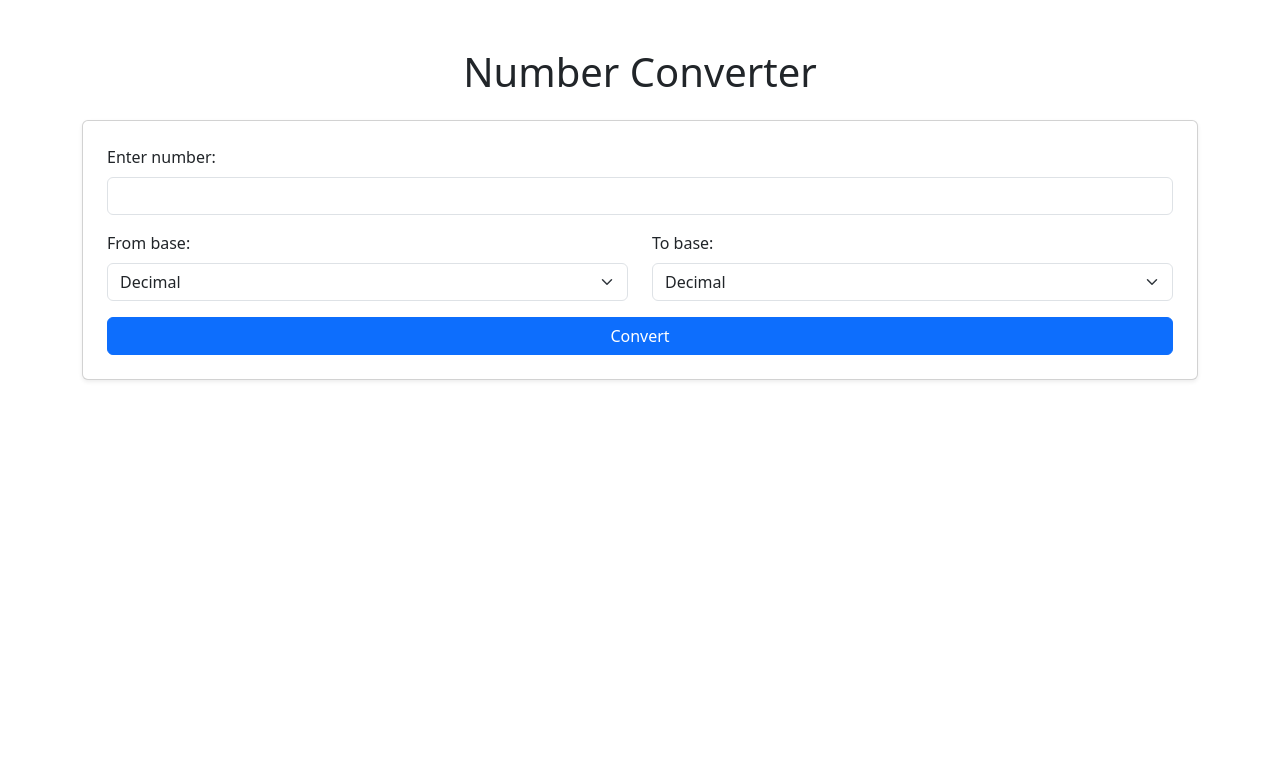
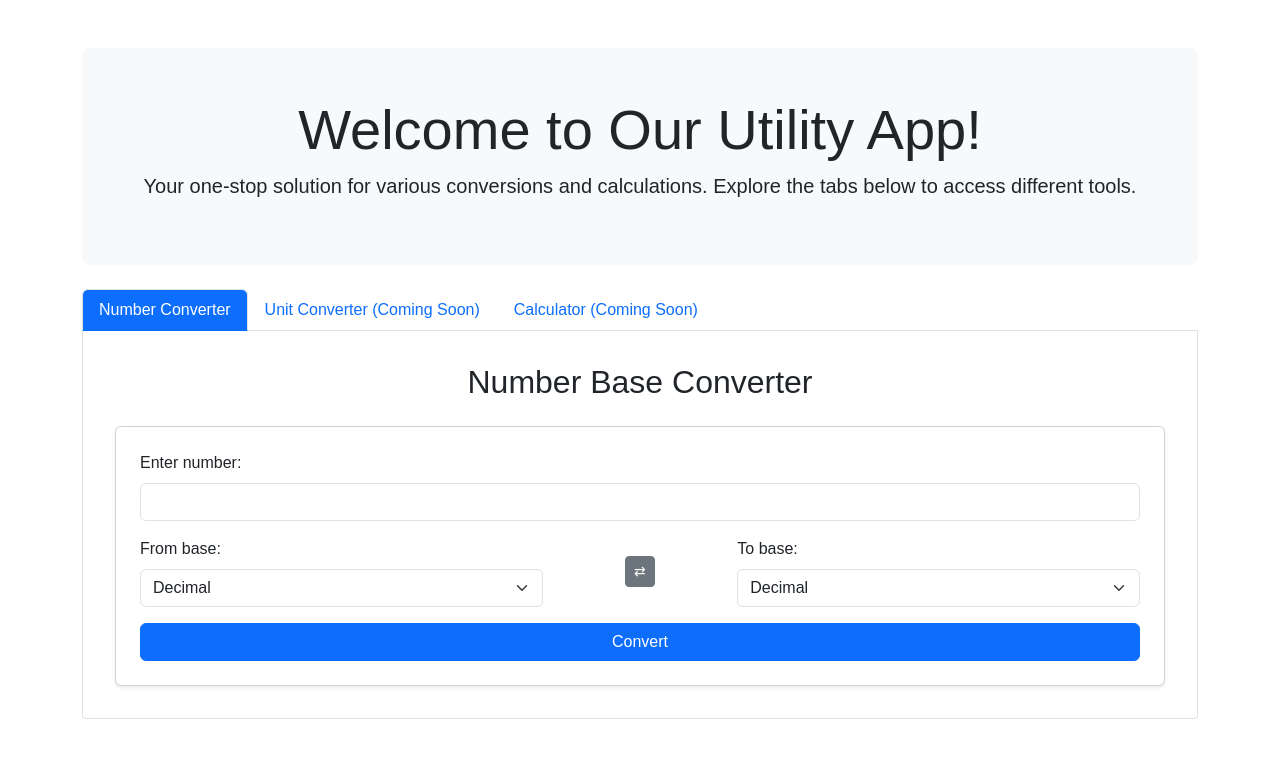
Before and after one commit to 000geid/base-conversion, a Django app: template django_app/apps/conversion_app/templates/index.html in a window 1280 px wide. Shown: the top 758 px of the page. Run offline with Django 4.2, Linux system fonts and the light colour scheme; the template is opened without the code that fills it, so the values that code supplies are empty; parts of the project's set-up code (start-up, migrations or seed data) failed here and were passed over.

Commit message:
everything

```diff
--- a/django_app/apps/conversion_app/templates/index.html
+++ b/django_app/apps/conversion_app/templates/index.html
@@ -1,60 +1,148 @@
+{% load i18n %}
 <!DOCTYPE html>
 <html>
 <head>
     <meta charset="utf-8">
     <meta name="viewport" content="width=device-width, initial-scale=1">
-    <title>Number Converter</title>
+    <title>{% trans "Number Converter" %}</title>
     <link href="https://cdn.jsdelivr.net/npm/bootstrap@5.3.0-alpha1/dist/css/bootstrap.min.css" rel="stylesheet">
+    <style>
+        body {
+            font-family: sans-serif;
+        }
+        .intro-section {
+            padding: 2rem 0;
+            background-color: #f8f9fa; /* Light grey background */
+            margin-bottom: 2rem;
+            border-radius: .25rem;
+        }
+        .nav-tabs .nav-link.active {
+            background-color: #0d6efd; /* Bootstrap primary blue */
+            color: white;
+            border-bottom-color: #0d6efd;
+        }
+        .nav-tabs .nav-link {
+            color: #0d6efd; /* Bootstrap primary blue for inactive tabs */
+        }
+        .tab-content {
+            border: 1px solid #dee2e6;
+            border-top: none;
+            padding: 2rem;
+            border-radius: 0 0 .25rem .25rem; /* Rounded bottom corners */
+            background-color: #fff; /* White background for tab content */
+        }
+    </style>
 </head>
 <body>
     <div class="container mt-5">
-        <h1 class="mb-4 text-center">Number Converter</h1>
+        <div class="intro-section text-center p-5 mb-4 bg-light rounded-3">
+            <h1 class="display-4">{% trans "Welcome to Our Utility App!" %}</h1>
+            <p class="lead">{% trans "Your one-stop solution for various conversions and calculations. Explore the tabs below to access different tools." %}</p>
+        </div>
+
+        <ul class="nav nav-tabs" id="myTab" role="tablist">
+            <li class="nav-item" role="presentation">
+                <button class="nav-link active" id="converter-tab" data-bs-toggle="tab" data-bs-target="#converter" type="button" role="tab" aria-controls="converter" aria-selected="true">{% trans "Number Converter" %}</button>
+            </li>
+            <li class="nav-item" role="presentation">
+                <button class="nav-link" id="unit-converter-tab" data-bs-toggle="tab" data-bs-target="#unit-converter" type="button" role="tab" aria-controls="unit-converter" aria-selected="false">{% trans "Unit Converter (Coming Soon)" %}</button>
+            </li>
+            <li class="nav-item" role="presentation">
+                <button class="nav-link" id="calculator-tab" data-bs-toggle="tab" data-bs-target="#calculator" type="button" role="tab" aria-controls="calculator" aria-selected="false">{% trans "Calculator (Coming Soon)" %}</button>
+            </li>
+        </ul>
+
+        <div class="tab-content" id="myTabContent">
+            <div class="tab-pane fade show active" id="converter" role="tabpanel" aria-labelledby="converter-tab">
+                <h2 class="mb-4 text-center">{% trans "Number Base Converter" %}</h2>
                 <form method="post" class="card p-4 shadow-sm">
                     {% csrf_token %}
                     <div class="mb-3">
-                <label for="number_input" class="form-label">Enter number:</label>
+                        <label for="number_input" class="form-label">{% trans "Enter number:" %}</label>
                         <input type="text" class="form-control" id="number_input" name="number_input" value="{{ number_input|default:'' }}">
                     </div>
 
-            <div class="row mb-3">
-                <div class="col-md-6">
-                    <label for="input_base" class="form-label">From base:</label>
+                    <div class="row mb-3 align-items-center">
+                        <div class="col-md-5">
+                            <label for="input_base" class="form-label">{% trans "From base:" %}</label>
                             <select class="form-select" id="input_base" name="input_base">
-                        <option value="decimal" {% if input_base_selected == 'decimal' %}selected{% endif %}>Decimal</option>
-                        <option value="binary" {% if input_base_selected == 'binary' %}selected{% endif %}>Binary</option>
-                        <option value="octal" {% if input_base_selected == 'octal' %}selected{% endif %}>Octal</option>
-                        <option value="hexadecimal" {% if input_base_selected == 'hexadecimal' %}selected{% endif %}>Hexadecimal</option>
+                                <option value="decimal" {% if input_base_selected == 'decimal' %}selected{% endif %}>{% trans "Decimal" %}</option>
+                                <option value="binary" {% if input_base_selected == 'binary' %}selected{% endif %}>{% trans "Binary" %}</option>
+                                <option value="octal" {% if input_base_selected == 'octal' %}selected{% endif %}>{% trans "Octal" %}</option>
+                                <option value="hexadecimal" {% if input_base_selected == 'hexadecimal' %}selected{% endif %}>{% trans "Hexadecimal" %}</option>
                             </select>
                         </div>
-                <div class="col-md-6">
-                    <label for="output_base" class="form-label">To base:</label>
+                        <div class="col-md-2 text-center mt-4 mt-md-0"> <!-- Adjusted margin for smaller screens -->
+                            {% trans "Swap bases" as swap_bases_title %}
+                            <button type="button" class="btn btn-secondary btn-sm" id="swap_bases_button" title="{{ swap_bases_title }}">
+                                &#x21C4; <!-- Unicode for arrows pointing up and down -->
+                            </button>
+                        </div>
+                        <div class="col-md-5">
+                            <label for="output_base" class="form-label">{% trans "To base:" %}</label>
                             <select class="form-select" id="output_base" name="output_base">
-                        <option value="decimal" {% if output_base_selected == 'decimal' %}selected{% endif %}>Decimal</option>
-                        <option value="binary" {% if output_base_selected == 'binary' %}selected{% endif %}>Binary</option>
-                        <option value="octal" {% if output_base_selected == 'octal' %}selected{% endif %}>Octal</option>
-                        <option value="hexadecimal" {% if output_base_selected == 'hexadecimal' %}selected{% endif %}>Hexadecimal</option>
+                                <option value="decimal" {% if output_base_selected == 'decimal' %}selected{% endif %}>{% trans "Decimal" %}</option>
+                                <option value="binary" {% if output_base_selected == 'binary' %}selected{% endif %}>{% trans "Binary" %}</option>
+                                <option value="octal" {% if output_base_selected == 'octal' %}selected{% endif %}>{% trans "Octal" %}</option>
+                                <option value="hexadecimal" {% if output_base_selected == 'hexadecimal' %}selected{% endif %}>{% trans "Hexadecimal" %}</option>
                             </select>
                         </div>
                     </div>
 
-            <button type="submit" class="btn btn-primary w-100">Convert</button>
+                    <button type="submit" class="btn btn-primary w-100">{% trans "Convert" %}</button>
                 </form>
 
                 {% if result %}
                     <div class="alert alert-success mt-4" role="alert">
-                <h4 class="alert-heading">Result:</h4>
+                        <h4 class="alert-heading">{% trans "Result:" %}</h4>
                         <p class="mb-0">{{ result }}</p>
                     </div>
                 {% endif %}
 
                 {% if error %}
                     <div class="alert alert-danger mt-4" role="alert">
-                <h4 class="alert-heading">Error:</h4>
+                        <h4 class="alert-heading">{% trans "Error:" %}</h4>
                         <p class="mb-0">{{ error }}</p>
                     </div>
                 {% endif %}
             </div>
 
+            <div class="tab-pane fade" id="unit-converter" role="tabpanel" aria-labelledby="unit-converter-tab">
+                <h3 class="text-center">{% trans "Unit Converter" %}</h3>
+                <p class="text-center"><em>{% trans "This feature is coming soon!" %}</em></p>
+            </div>
+
+            <div class="tab-pane fade" id="calculator" role="tabpanel" aria-labelledby="calculator-tab">
+                <h3 class="text-center">{% trans "Calculator" %}</h3>
+                <p class="text-center"><em>{% trans "This feature is coming soon!" %}</em></p>
+            </div>
+        </div>
+    </div>
+
     <script src="https://cdn.jsdelivr.net/npm/bootstrap@5.3.0-alpha1/dist/js/bootstrap.bundle.min.js"></script>
+    <script>
+        document.getElementById('swap_bases_button').addEventListener('click', function() {
+            var inputBaseSelect = document.getElementById('input_base');
+            var outputBaseSelect = document.getElementById('output_base');
+
+            var tempValue = inputBaseSelect.value;
+            inputBaseSelect.value = outputBaseSelect.value;
+            outputBaseSelect.value = tempValue;
+        });
+
+        // Ensure the correct tab is shown if there's a POST request (e.g., after form submission)
+        // Or if there is an error or a result to display.
+        const requestMethod = "{{ request.method|escapejs }}";
+        const resultExists = "{{ result|escapejs|default:'' }}" !== "";
+        const errorExists = "{{ error|escapejs|default:'' }}" !== "";
+
+        if (requestMethod === 'POST' || resultExists || errorExists) {
+            var converterTabElement = document.getElementById('converter-tab');
+            if (converterTabElement) {
+                 var converterTab = new bootstrap.Tab(converterTabElement);
+                 converterTab.show();
+            }
+        }
+    </script>
 </body>
 </html>
```
Also changed, not shown: django_app/apps/conversion_app/views.py (+12 -8 lines), django_app/project_settings/settings.py (+23 -2 lines), django_app/locale/es/LC_MESSAGES/django.po (added), 2 other files. Lines whose indentation alone changed are shown as unchanged.
